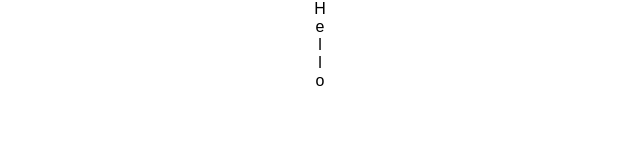
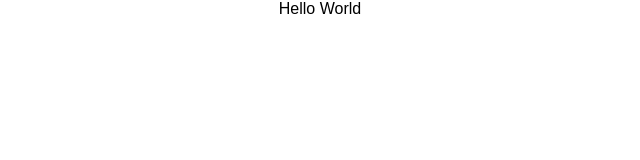
Before and after one commit to pkkgodzilla/2SA03_V3, a React (Create React App) app: page / in a window 1280 px wide. Shown: the top 160 px of the page, without its empty margins (320-960 px from the left). Built offline with nearby package versions, Linux system fonts and the light colour scheme.

Commit message:
checkpoint1

```diff
--- a/src/App.js
+++ b/src/App.js
@@ -10,9 +10,7 @@ class App extends Component {
 
     return (
       <div className="App">
-      {
-        Array.from(word).map((c, i) => <CharacterCard value={c} key={i}/>)
-      }
+      Hello World
       </div>
     );
   }
```
